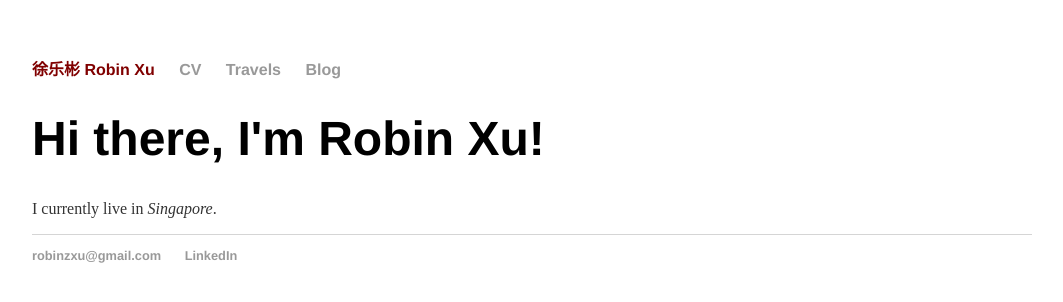
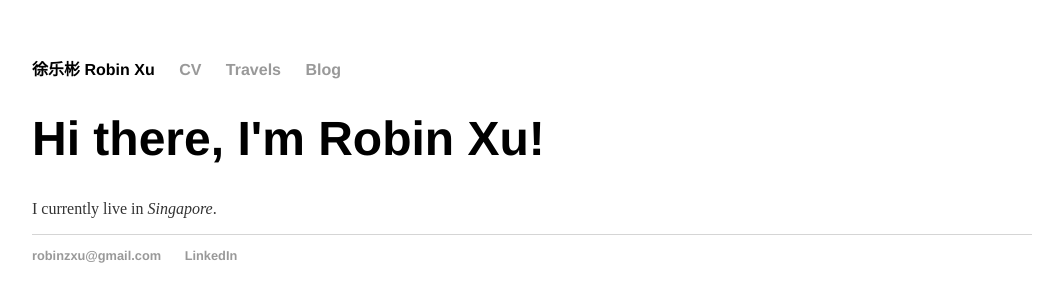
Before and after one commit to robinzxu/robinzxu.github.io, a Jekyll site: the page built from index.html, in a window 1280 px wide. Shown: the top 302 px of the page, without its empty margins (108-1171 px from the left). Built offline with Jekyll 4.4.1, drawn with Linux system fonts in a browser that asks for light colours.

Commit message:
Update main.css

```diff
--- a/css/main.css
+++ b/css/main.css
@@ -14,7 +14,7 @@ h4 { font-size: 1.5em; }
 nav ul, footer ul { font-size: 1.0em; font-family: 'Helvetica', 'Arial', 'Sans-Serif'; padding: 0px; list-style: none; font-weight: bold; }
 nav ul li, footer ul li { display: inline; margin-right: 20px; }
 #home a {
-    color:#800000;
+    color:#000000;
 }
 
 footer { border-top: 1px solid #d5d5d5; font-size: 0.8em; }
```
